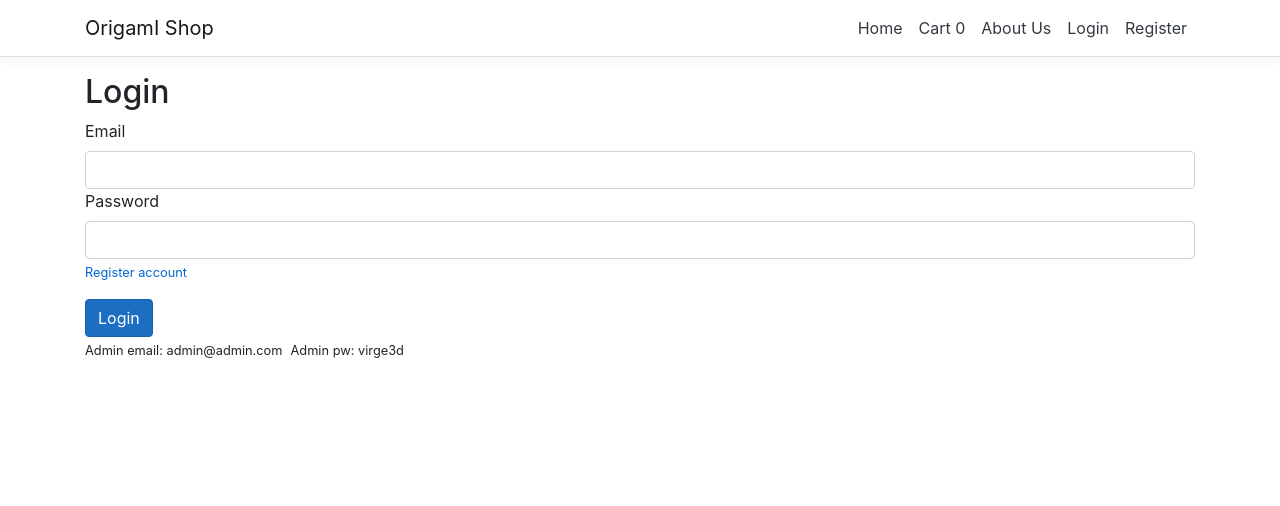
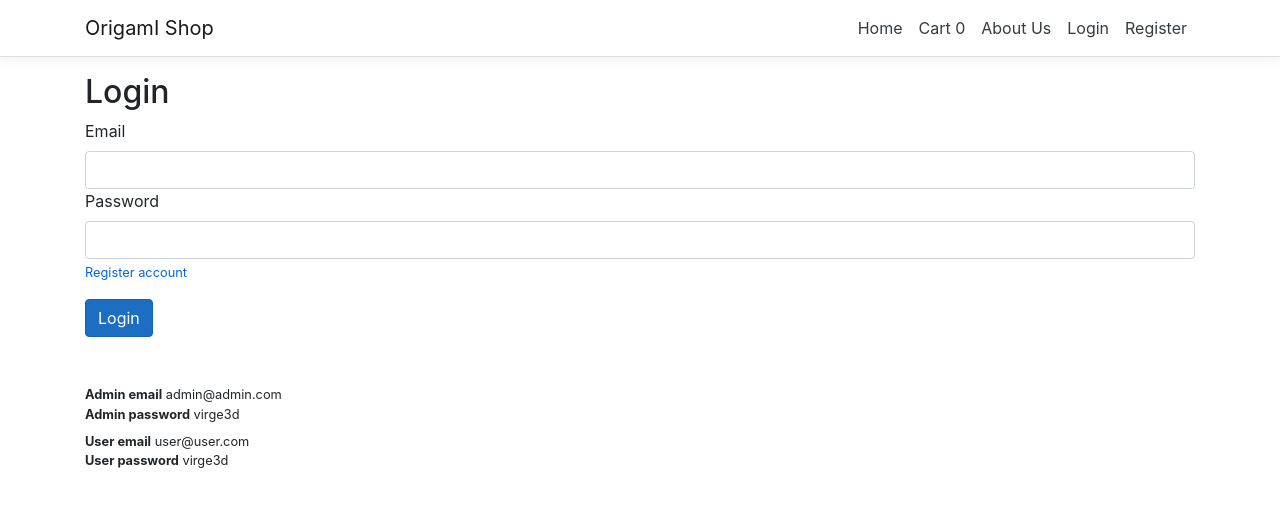
Before and after one commit to dotnet-webshop/OrigamiShopFrontend, a React (Create React App) app: page /login in a window 1280 px wide. Shown: the top 506 px of the page. Built offline with nearby package versions, Linux system fonts and the light colour scheme.

Commit message:
login page usernames and password helper text for login

```diff
--- a/src/components/Login/LoginPage.jsx
+++ b/src/components/Login/LoginPage.jsx
@@ -43,11 +43,20 @@ function LoginPage(){
                 <h5 className="text-danger">{errorMessage}</h5>
             </div>
             <Button className="btn btn-primary mt-2" onClick={(e) => onHandleLogin(e)} >Login</Button>
-            <div>
-                <small className="mr-2">Admin email: admin@admin.com</small>
-                <small>Admin pw: virge3d</small>
+            <div className="mt-5">
+                <div className="row">
+                    <small className="col"><b> Admin email</b> admin@admin.com</small>
+                </div>
+                <div className="row">
+                    <small className="col"> <b> Admin password</b> virge3d</small>
+                </div>
+                <div className="row mt-2">
+                    <small className="col"><b> User email</b> user@user.com</small>
+                </div>
+                <div className="row">
+                    <small className="col"> <b> User password</b> virge3d</small>
+                </div>
             </div>
-
         </div>
     )
     return (
```
